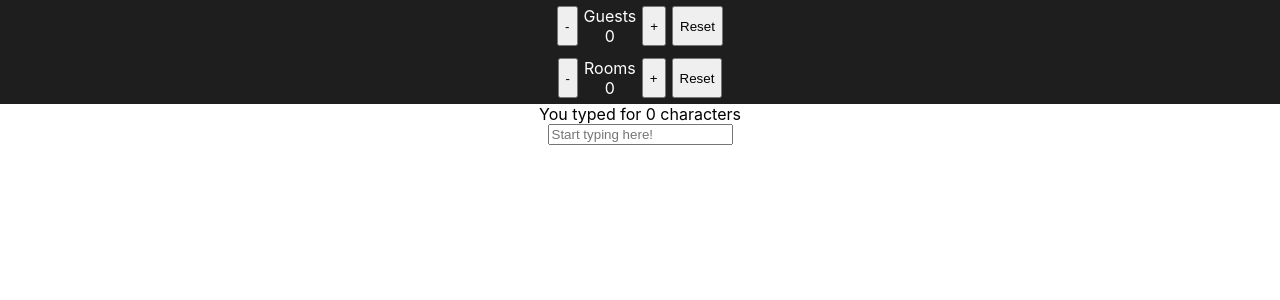
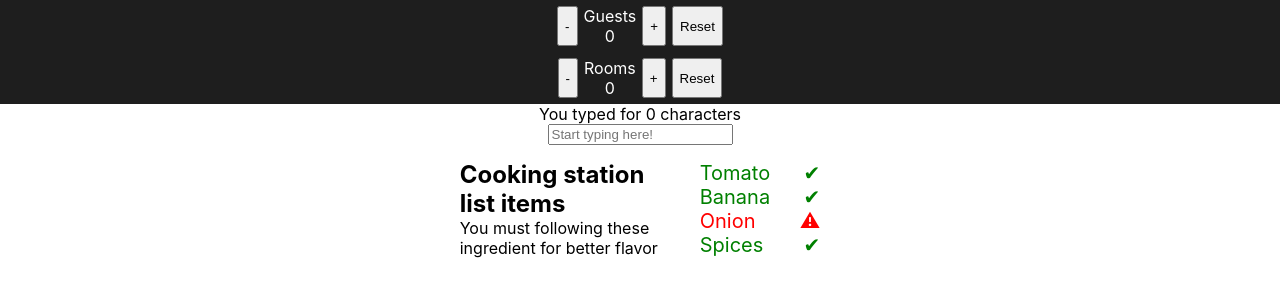
Before and after one commit to ikkyuuq/codespace-react-part-2, a React (Create React App) app: page / in a window 1280 px wide. Shown: the top 300 px of the page. Built offline with nearby package versions, Linux system fonts and the light colour scheme.

Commit message:
feat: create ItemList component w/ conditional rendering

```diff
--- /dev/null
+++ b/src/components/ItemList.jsx
@@ -0,0 +1,39 @@
+const Item = ({ name, isPacked }) => {
+  return (
+    <li
+      style={{
+        display: "flex",
+        color: isPacked ? "green" : "red",
+        fontSize: "20px",
+      }}
+    >
+      <span style={{ minWidth: "100px", width: "100%" }}>{name}</span>{" "}
+      {isPacked ? "✔" : "⚠"}
+    </li>
+  );
+};
+const ItemList = ({ isPacked }) => {
+  return (
+    <div
+      style={{
+        width: "100%",
+        display: "flex",
+        justifyContent: "center",
+        alignItems: "center",
+      }}
+    >
+      <div style={{ maxWidth: "200px" }}>
+        <h2 style={{ margin: 0 }}>Cooking station list items</h2>
+        <span>You must following these ingredient for better flavor</span>
+      </div>
+      <ul>
+        <Item name={"Tomato"} isPacked={true} />
+        <Item name={"Banana"} isPacked={true} />
+        <Item name={"Onion"} isPacked={false} />
+        <Item name={"Spices"} isPacked={true} />
+      </ul>
+    </div>
+  );
+};
+
+export default ItemList;
--- a/src/index.js
+++ b/src/index.js
@@ -3,6 +3,7 @@ import ReactDOM from "react-dom/client";
 import "./index.css";
 import TextField from "./components/TextField";
 import Counter from "./components/Counter";
+import ItemList from "./components/ItemList";
 import reportWebVitals from "./reportWebVitals";
 
 const root = ReactDOM.createRoot(document.getElementById("root"));
@@ -11,6 +12,9 @@ root.render(
     <Counter type={"Guests"} />
     <Counter type={"Rooms"} />
     <TextField />
+
+    {/*  26/09/2024 */}
+    <ItemList />
   </React.StrictMode>,
 );
 
```
